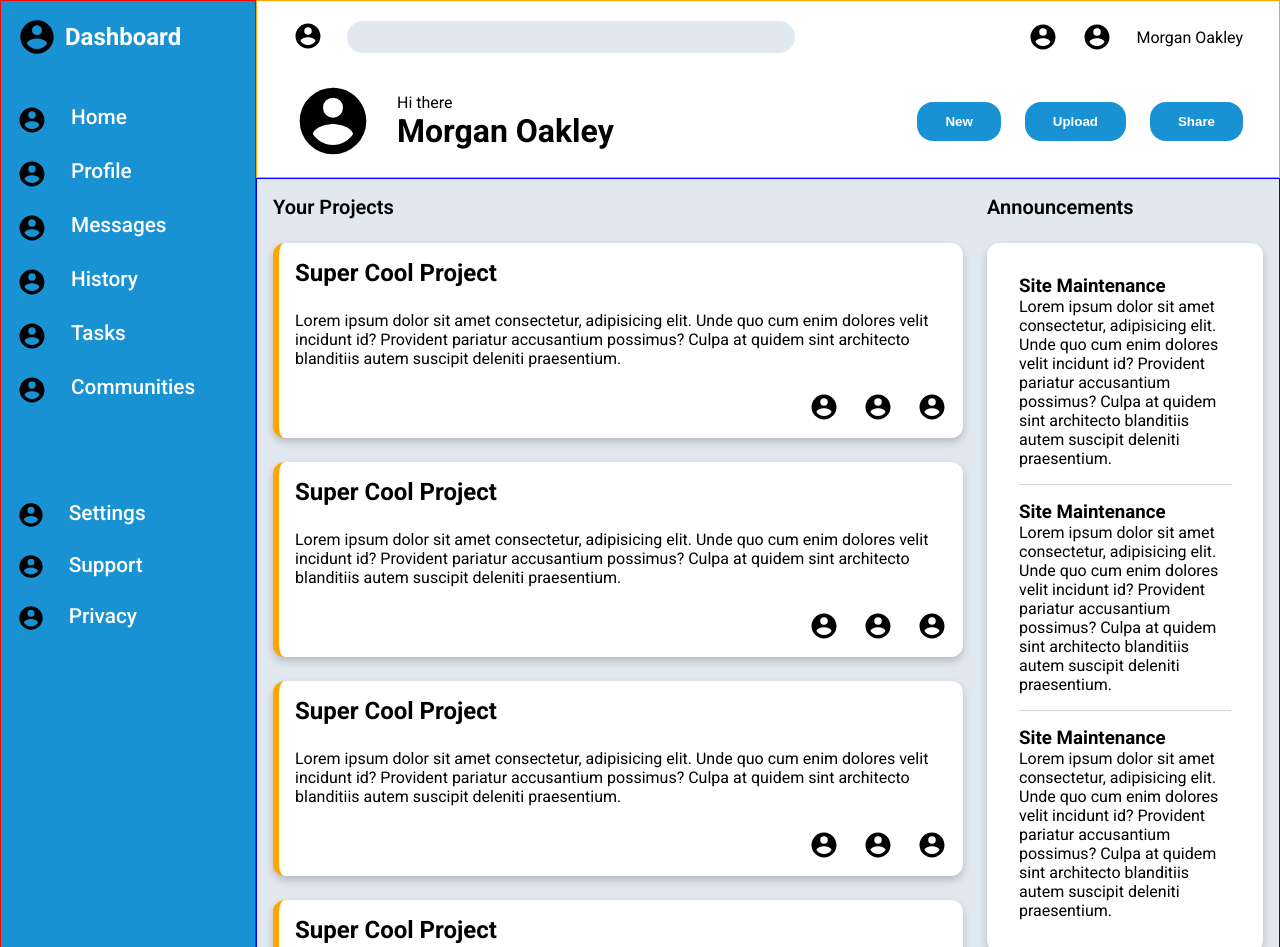
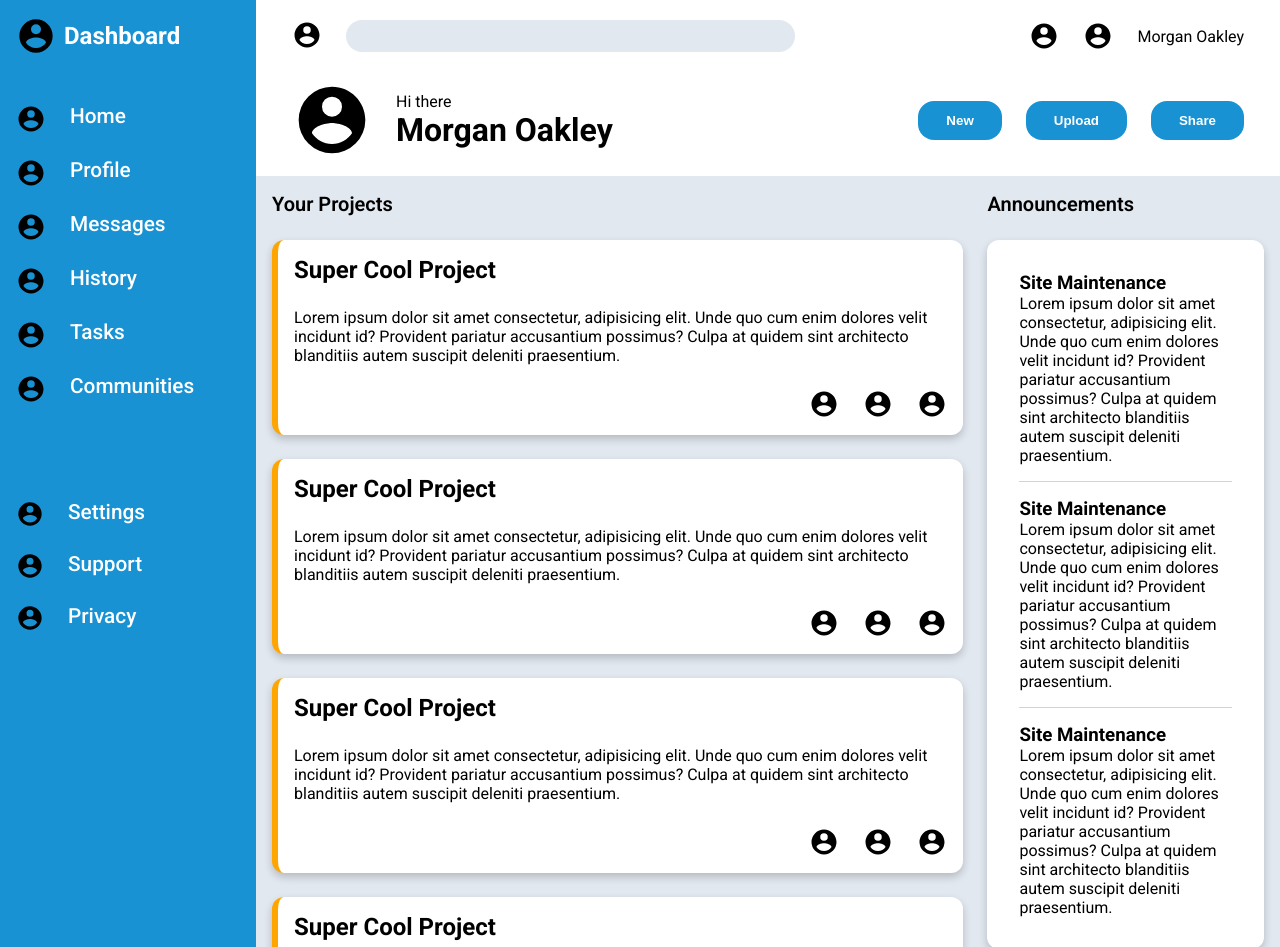
Before and after one commit to nivad320-lgtm/Admin-Dashboard, a plain HTML site: page index.html in a window 1280 px wide. Shown: the top 947 px of the page. Drawn offline with Linux system fonts and the light colour scheme.

Commit message:
Remove debug borders

```diff
--- a/styles.css
+++ b/styles.css
@@ -36,7 +36,7 @@ body > article {
 }
 
 .header-container {
-    border: 1px solid orange;
+    /* border: 1px solid orange; */
     grid-column: 2/3;
     grid-row: 1/2;
 
@@ -119,7 +119,7 @@ body > article {
 
 .side-bar {
     background-color: var(--primary-color);
-    border: 1px solid red;
+    /* border: 1px solid red; */
     grid-column: 1/2;
     grid-row: 1/3;
 
@@ -169,7 +169,7 @@ body > article {
 
 .content-container {
     background-color: #E2E8F0;
-    border: 1px solid blue;
+    /* border: 1px solid blue; */
     grid-column: 2/3;
     grid-row: 2/3;
 
```
